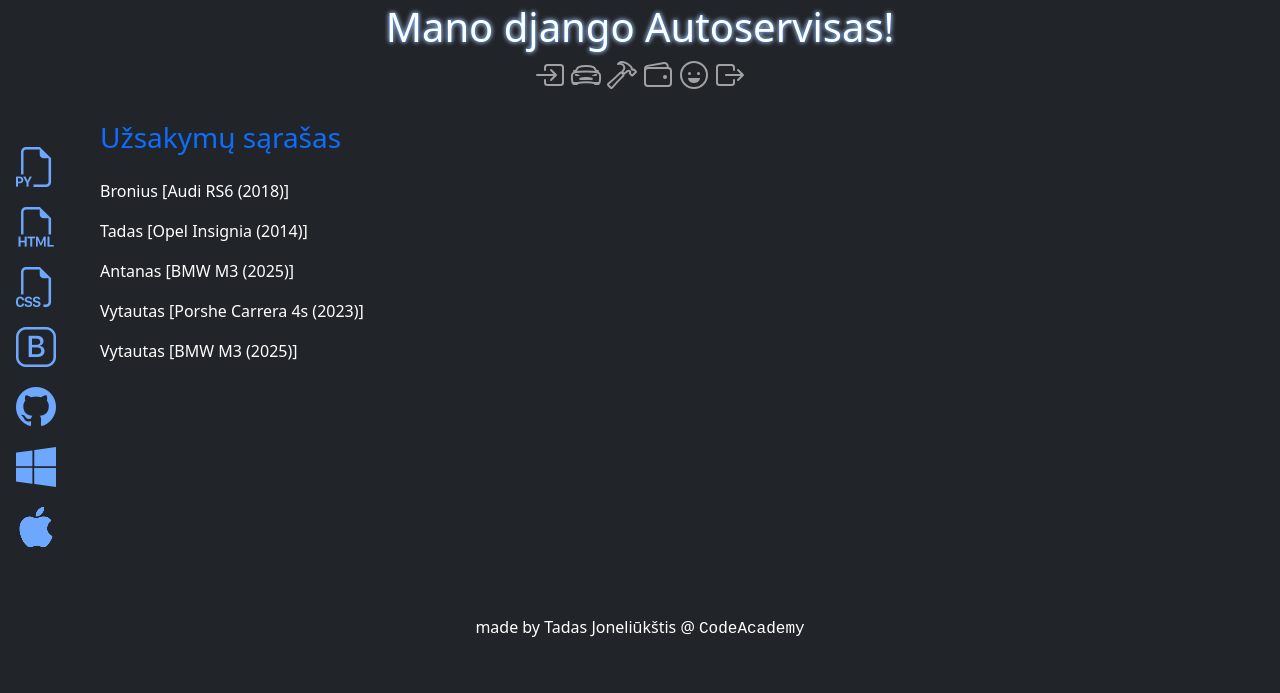
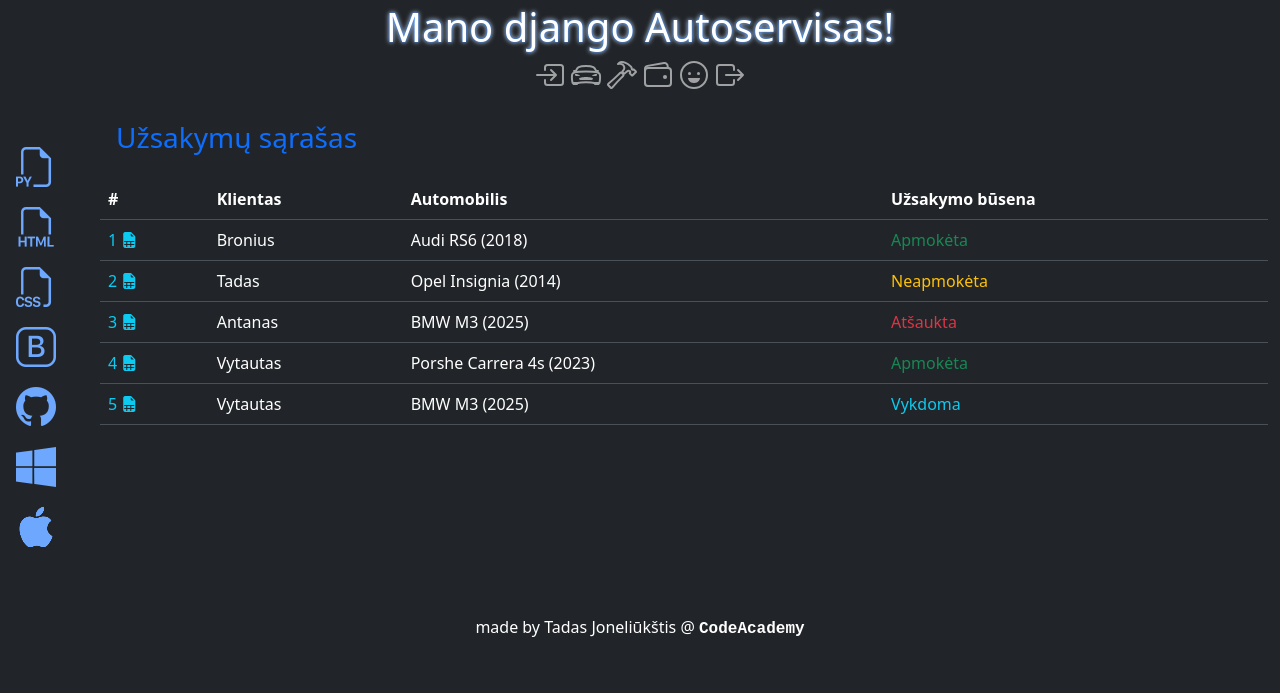
Before and after one commit to tadas-jnl/autoservisas, a Django app: page /autoservisas/orders/ in a window 1280 px wide. Shown: the part 143-836 px from the top of the page. Run offline with Django 5.2, Linux system fonts and the light colour scheme; data comes from the database, SQL or seed files in the repository; both versions use the stored data as it was after the commit.

Commit message:
Papildyta front-end orders/order/cars/car

```diff
--- a/autoservisas/templates/base.html
+++ b/autoservisas/templates/base.html
@@ -56,7 +56,7 @@
     </div>
   </nav>
   <div class="container-fluid pb-2 bg-dark text-white text-center">
-    <h1 class="text-shadow-lg">Mano django Autoservisas!</h1>
+    <h1 class="text-shadow-sm">Mano django Autoservisas!</h1>
     <p>
       <ion-icon name="enter-outline"></ion-icon>
       <ion-icon name="car-sport-outline"></ion-icon>
@@ -96,7 +96,7 @@
     </div>
   </div>
   <footer class="pt-3 text-center bg-dark fixed-bottom text-white">
-      <p>made by Tadas Joneliūkštis @ <span style="font-family: 'Courier New', Courier, monospace">CodeAcademy</span></p>
+      <p>made by Tadas Joneliūkštis @ <strong style="font-family: 'Courier New', Courier">CodeAcademy</strong></p>
   </footer>
   <script type="module" src="https://unpkg.com/ionicons@7.1.0/dist/ionicons/ionicons.esm.js"></script>
   <script nomodule src="https://unpkg.com/ionicons@7.1.0/dist/ionicons/ionicons.js"></script>
--- a/autoservisas/templates/car.html
+++ b/autoservisas/templates/car.html
@@ -8,7 +8,7 @@
   <p class="text-secondary">Automobilio modelis :<strong class="ms-3 text-white">{{ car.automodel }} </strong> </p>
   <p class="text-secondary">Valstybinis numeris :<strong class="ms-3 text-white">{{ car.l_plate }} </strong> </p>
   <p class="text-secondary">Kėbulo numeris :<strong class="ms-3 text-white">{{ car.vin_code }} </strong> </p>
-  <h5 class="text-primary p-3 ms-3">Atlikti remonto darbai:</h5>
+  <h5 class="text-primary p-3"><i class="bi bi-file-earmark-spreadsheet-fill"></i>  Atlikti remonto darbai</h5>
 
     {% for order in car.orders.all %}
       {% for line in order.lines.all %}
--- a/autoservisas/templates/cars.html
+++ b/autoservisas/templates/cars.html
@@ -3,7 +3,7 @@
 {% block "title" %} Servise registruoti automobiliai {% endblock %}
 
 {% block "content" %}
-<h3 class="pb-3 text-primary"> Servise registruoti automobiliai </h3>
+<h3 class="pb-3 ms-3 text-primary"> Servise registruoti automobiliai </h3>
   {% for car in automobiliai %}
     <a href="{% url 'automobilis' car.id %}" class="nav-link">
       <p> <strong class="text-white"> {{ car.client }} </strong> - {{ car.automodel }}</p>
--- a/autoservisas/templates/order.html
+++ b/autoservisas/templates/order.html
@@ -4,8 +4,9 @@
 
 {% block "content" %}
 
-<h3 class="text-primary pb-3">Užsakymas <span class="text-white"> id: {{ order.pk }}</span></h3>
+<h3 class="text-primary pb-3 ms-3">Užsakymas <span class="text-white"> id: {{ order.pk }}</span></h3>
 <p class="text-secondary">Klientas: <span class="text-white"> {{ order.auto.client }} </span></p>
+<p class="text-secondary">Užsakymo data: <span class="text-white"> {{ order.order_date }} </span></p>
 <p class="text-secondary">Automobilis <span class="text-white"> {{ order.auto.automodel }} </span></p>
 <p class="text-secondary">Valst. Nr.:  <span class="text-white"> [{{ order.auto.l_plate }}] </span> VIN: <span class="text-white"> {{ order.auto.vin_code }} </span></p>
 
--- a/autoservisas/templates/orders.html
+++ b/autoservisas/templates/orders.html
@@ -3,13 +3,28 @@
 {% block "title" %} Užsakymai {% endblock %}
 
 {% block "content" %}
-
-<h3 class="pb-3 text-primary">Užsakymų sąrašas</h3>
+<h3 class="pb-3 ms-3 text-primary">Užsakymų sąrašas</h3>
+<table class="table">
+  <thead>
+    <tr>
+      <th scope="col">#</th>
+      <th scope="col">Klientas</th>
+      <th scope="col">Automobilis</th>
+      <th scope="col">Užsakymo būsena</th>
+    </tr>
+  </thead>
+  <tbody>
 {% for order in orders %}
-  <a href="{{ order.pk }}", class="nav-link text-white">
-    <p>{{ order.auto.client }} [{{ order.auto.automodel }}] </p>
-  </a>
+<!--  <a href="{{ order.pk }}" class="nav-link text-white">-->
+    <tr>
+      <td> <a href="{{ order.pk }}" class="nav-link text-info"> {{ order.pk }} <i class="bi bi-file-earmark-spreadsheet-fill"></i> </a> </td>
+      <td>{{ order.auto.client }}</td>
+      <td>{{ order.auto.automodel }}</td>
+      <td class="{% if order.status == 'l' %}text-secondary{% elif order.status == 'v' %}text-info{% elif order.status == 'n' %}text-warning{% elif order.status == 'a' %}text-success{% elif order.status == 'x' %}text-danger{% endif %}">{{ order.get_status_display}}</td>
+    </tr>
+<!--  </a>-->
 {% endfor %}
-
+  </tbody>
+</table>
 
 {% endblock %}
```
Also changed, not shown: db.sqlite3.
